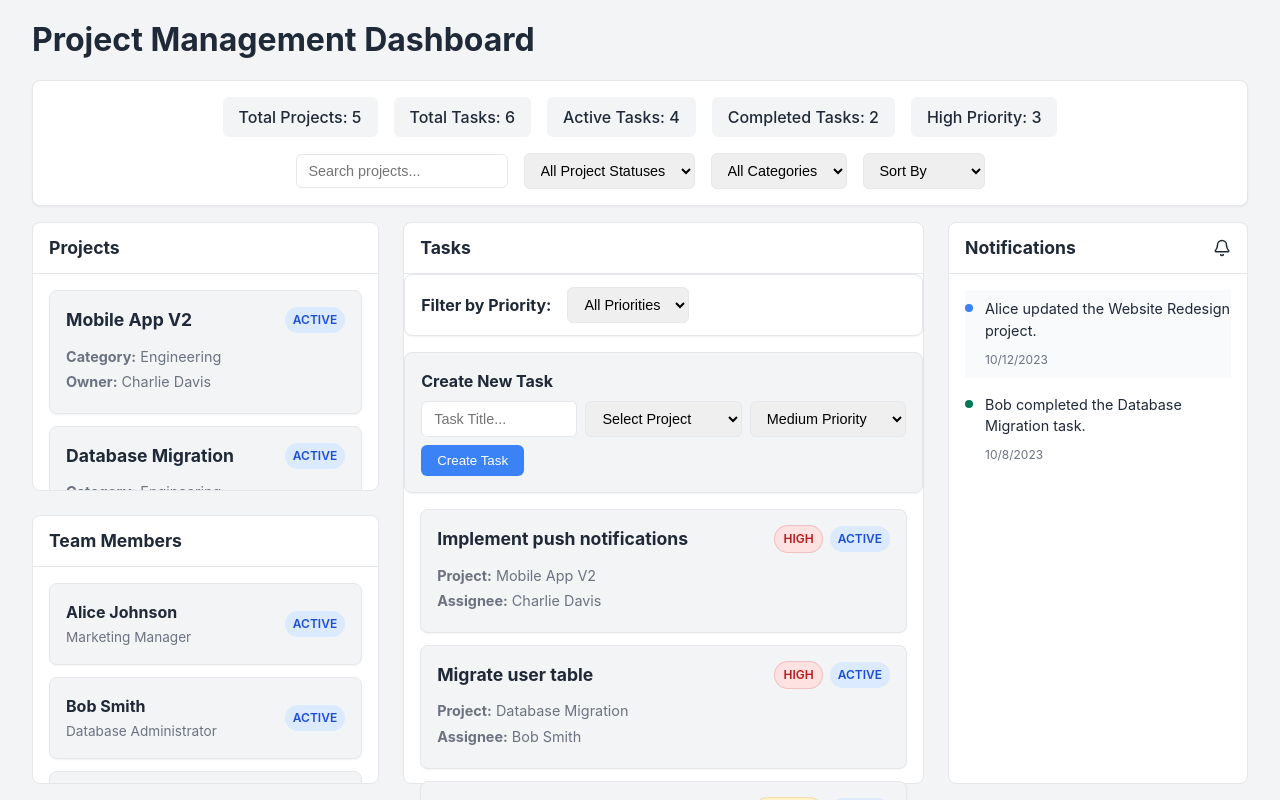
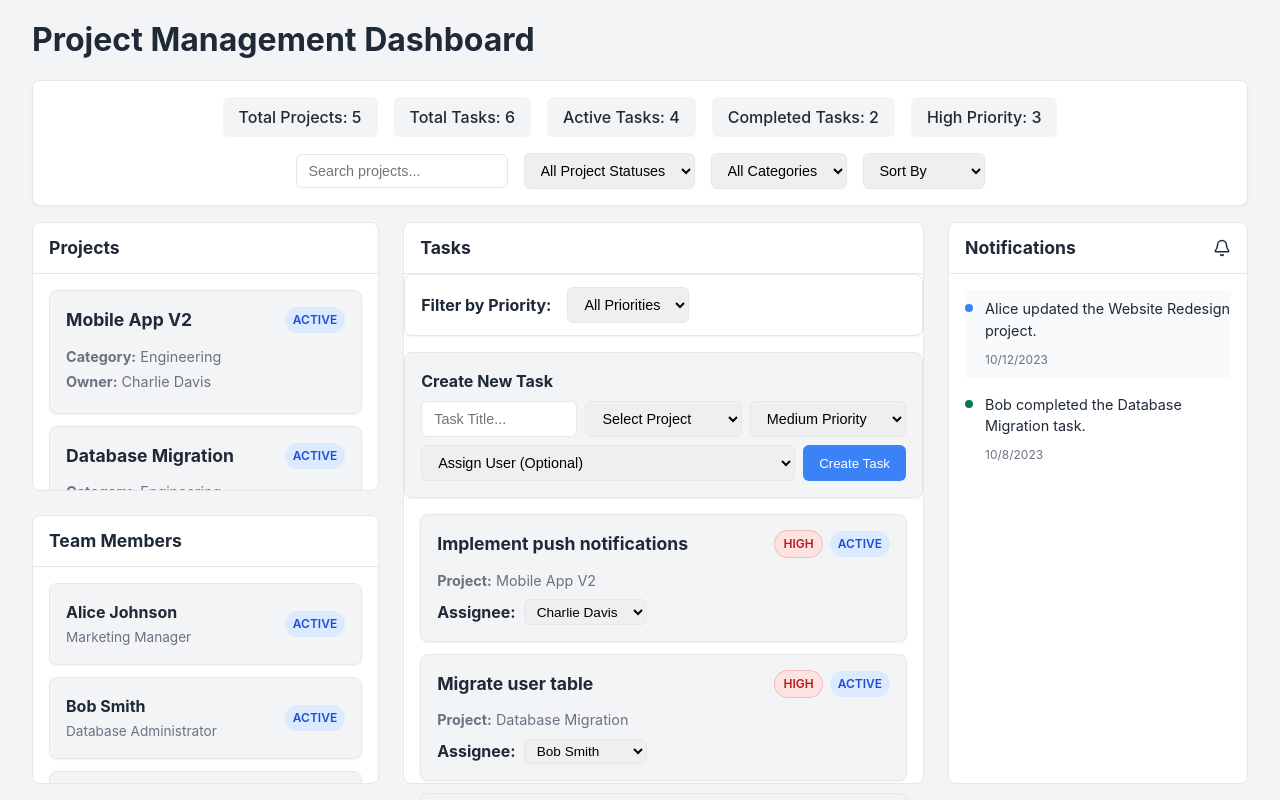
Before and after one commit to sameershaik787/labpractical, a React app: page / in a window 1280 px wide. Shown: the top 800 px of the page. Built offline with nearby package versions, Linux system fonts and the light colour scheme; the HTML template or start-up script is replaced by a standard one.

Commit message:
feat(ui): allow assigning and re-assigning tasks in task list and creation form

```diff
--- a/src/components/Dashboard.jsx
+++ b/src/components/Dashboard.jsx
@@ -5,7 +5,7 @@ import UserList from './UserList';
 import NotificationPanel from './NotificationPanel';
 import { projects as initialProjects, tasks as initialTasks, users as initialUsers, notifications as initialNotifications } from '../data/data';
 import { getProjects } from '../utils/projectUtils';
-import { getTasks, createTask } from '../utils/taskUtils';
+import { getTasks, createTask, assignTask } from '../utils/taskUtils';
 import { calculateStats } from '../utils/dashboardUtils';
 
 function Dashboard() {
@@ -32,6 +32,11 @@ function Dashboard() {
         } catch (error) {
             alert(error.message);
         }
+    };
+
+    const handleAssignTask = (taskId, newAssignee) => {
+        const updatedTasks = assignTask(taskId, newAssignee, tasks);
+        setTasks(updatedTasks);
     };
 
     return (
@@ -115,6 +120,7 @@ function Dashboard() {
                         <TaskList
                             tasks={displayedTasks}
                             onCreateTask={handleCreateTask}
+                            onAssignTask={handleAssignTask}
                             projects={projects}
                             users={users}
                             onFilterChange={setTaskFilters}
--- a/src/components/TaskList.jsx
+++ b/src/components/TaskList.jsx
@@ -1,9 +1,10 @@
 import React, { useState } from 'react';
 
-function TaskList({ tasks, onCreateTask, projects, users, onFilterChange, currentFilters = {} }) {
+function TaskList({ tasks, onCreateTask, onAssignTask, projects, users, onFilterChange, currentFilters = {} }) {
     const [newTaskTitle, setNewTaskTitle] = useState('');
     const [newTaskProjectId, setNewTaskProjectId] = useState('');
     const [newTaskPriority, setNewTaskPriority] = useState('Medium');
+    const [newTaskAssignee, setNewTaskAssignee] = useState('');
     const [priorityFilter, setPriorityFilter] = useState('All');
 
     const handlePriorityFilterChange = (priority) => {
@@ -19,11 +20,13 @@ function TaskList({ tasks, onCreateTask, projects, users, onFilterChange, curren
             title: newTaskTitle,
             projectId: newTaskProjectId,
             priority: newTaskPriority,
+            assignee: newTaskAssignee || 'Unassigned',
             status: "Active"
         });
         setNewTaskTitle('');
         setNewTaskProjectId('');
         setNewTaskPriority('Medium');
+        setNewTaskAssignee('');
     };
 
     return (
@@ -68,6 +71,15 @@ function TaskList({ tasks, onCreateTask, projects, users, onFilterChange, curren
                         <option value="Medium">Medium Priority</option>
                         <option value="High">High Priority</option>
                     </select>
+                    <select
+                        value={newTaskAssignee}
+                        onChange={(e) => setNewTaskAssignee(e.target.value)}
+                    >
+                        <option value="">Assign User (Optional)</option>
+                        {users.map(u => (
+                            <option key={u.id} value={u.name}>{u.name}</option>
+                        ))}
+                    </select>
                     <button type="submit" className="btn-primary">Create Task</button>
                 </form>
             </div>
@@ -91,7 +103,23 @@ function TaskList({ tasks, onCreateTask, projects, users, onFilterChange, curren
                             </div>
                             <div className="card-body">
                                 <p><strong>Project:</strong> {projects.find(p => p.id === task.projectId)?.name || 'Unknown'}</p>
-                                <p><strong>Assignee:</strong> {task.assignee || 'Unassigned'}</p>
+                                <div style={{ display: 'flex', alignItems: 'center', gap: '0.5rem', marginTop: '0.5rem' }}>
+                                    <strong>Assignee:</strong>
+                                    {onAssignTask ? (
+                                        <select
+                                            value={task.assignee || 'Unassigned'}
+                                            onChange={(e) => onAssignTask(task.id, e.target.value)}
+                                            style={{ padding: '0.2rem 0.5rem', fontSize: '0.85rem' }}
+                                        >
+                                            <option value="Unassigned">Unassigned</option>
+                                            {users.map(u => (
+                                                <option key={u.id} value={u.name}>{u.name}</option>
+                                            ))}
+                                        </select>
+                                    ) : (
+                                        <span>{task.assignee || 'Unassigned'}</span>
+                                    )}
+                                </div>
                             </div>
                         </div>
                     ))}
```
